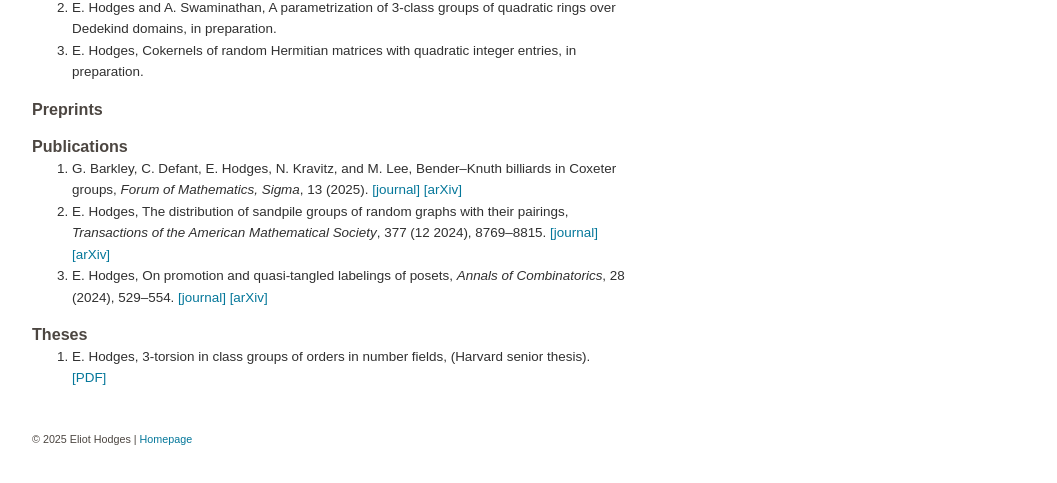
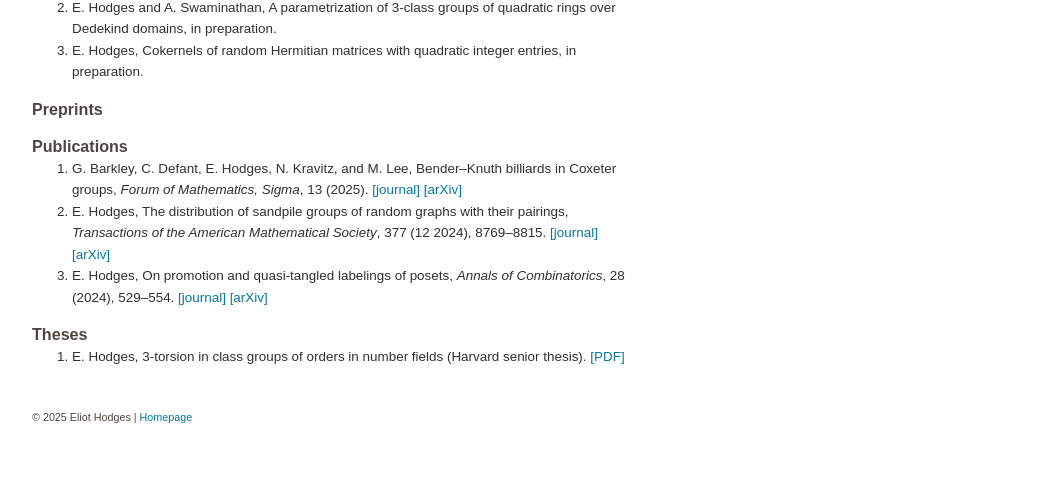
Before and after one commit to eliotljhodges/website, a plain HTML site: page research.html in a window 1280 px wide. Shown: the part 475-958 px from the top of the page, without its empty margins (108-1165 px from the left). Drawn offline with nearby package versions, Linux system fonts and the light colour scheme.

Commit message:
Update research.html

```diff
--- a/research.html
+++ b/research.html
@@ -63,7 +63,7 @@
                 </ol>
                 <h3>Theses</h3>
                 <ol>
-                    <li>E. Hodges, 3-torsion in class groups of orders in number fields, (Harvard senior thesis). <a href="" target="_blank" rel="noopener noreferrer">[PDF]</a> </li>
+                    <li>E. Hodges, 3-torsion in class groups of orders in number fields (Harvard senior thesis). <a href="" target="_blank" rel="noopener noreferrer">[PDF]</a> </li>
                 </ol>
             </div>
         </div>
```
